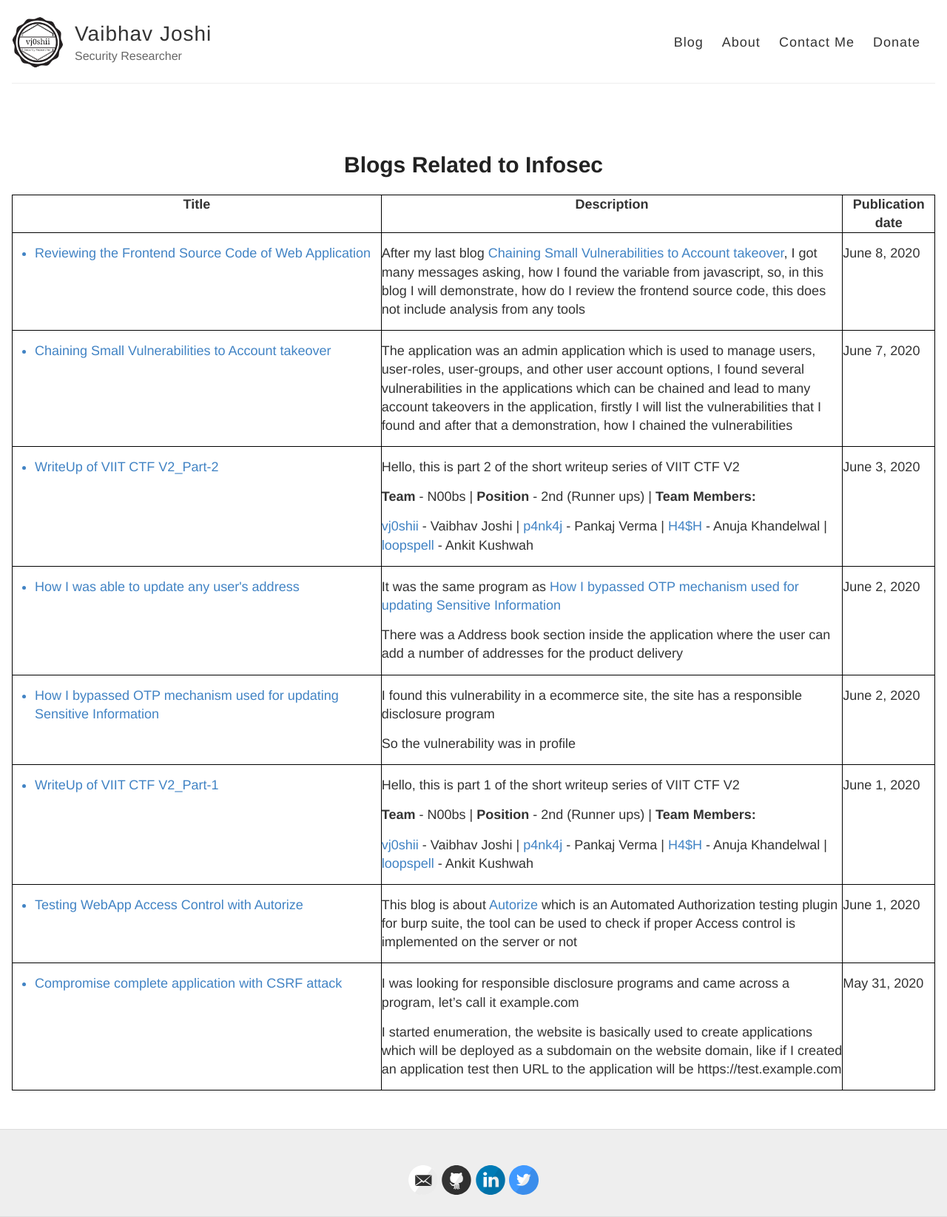
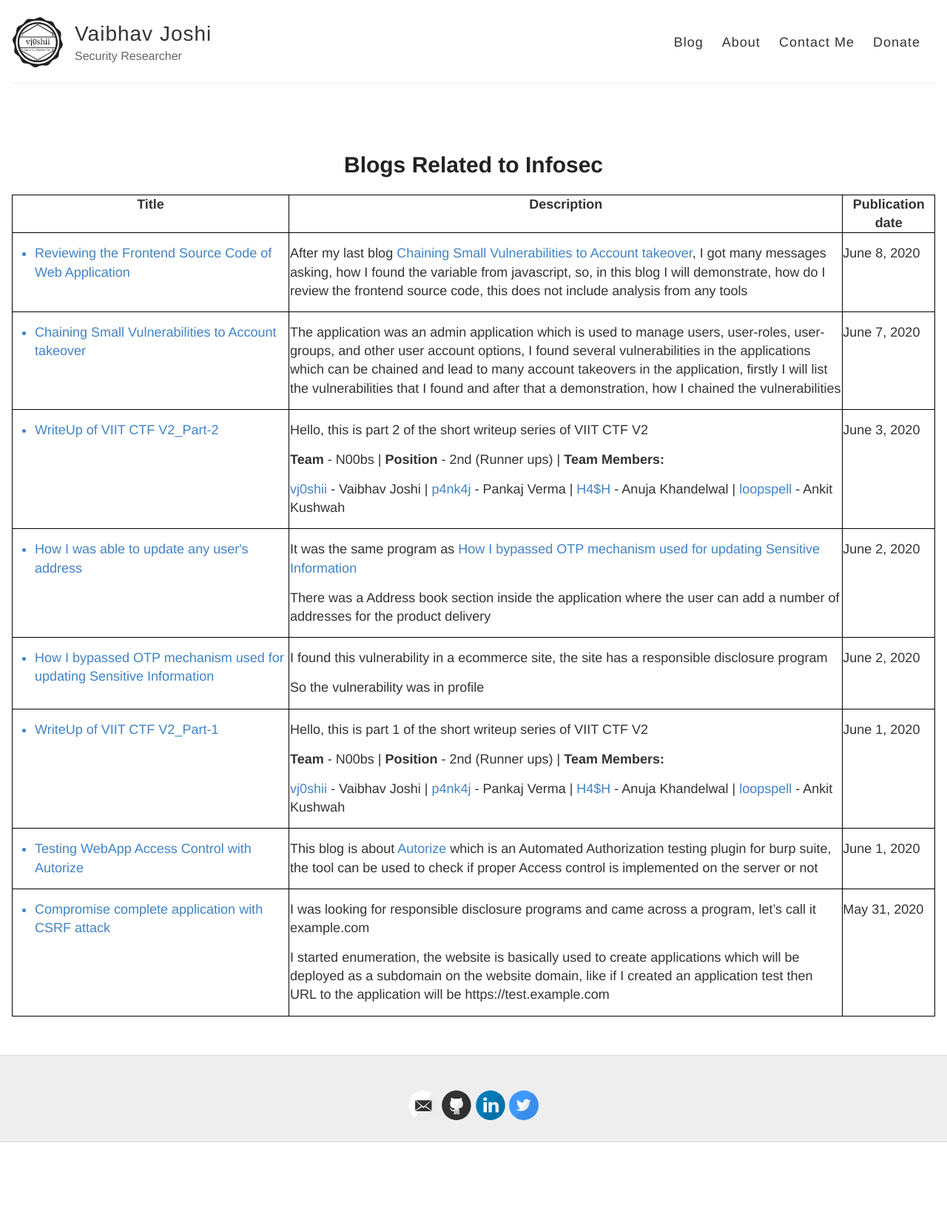
Before and after one commit to vj0shii/vj0shii.github.io, a Jekyll site: the page built from blogs.html, in a window 1280 px wide. Shown: the whole page at 74% size. Built offline with Jekyll 4.4.1, drawn with Linux system fonts in a browser that asks for light colours; after the commit the page ends 1544 px from its top, so only the background shows below that.

Commit message:
Update blogs.html

```diff
--- a/blogs.html
+++ b/blogs.html
@@ -6,13 +6,17 @@ permalink: /blogs
 table, td, th {
     border: 1px solid #000000;
 	}
+.description {
+	margin-left: 1px;
+	margin-right: 1px;
+	}
 </style>
 <div align="center"><h1>Blogs Related to Infosec</h1></div>
 <div class="posts">
 <table border="1px" width="100%">
 	<colgroup>
-		<col width="40%" />
-		<col width="50%" />
+		<col width="30%" />
+		<col width="60%" />
 		<col width="10%" />
 	</colgroup>
 	<thead>
@@ -26,7 +30,7 @@ table, td, th {
   {% for post in site.posts %}
     <tr>
 			<td markdown="span"><a href="{{ site.baseurl }}{{ post.url }}"><ul><li>{{ post.title }}</li></ul></a></td>
-			<td markdown="span">{{ post.excerpt }}</td>
+	    <td markdown="span"><div class="description">{{ post.excerpt }}</div></td>
 			<td markdown="span">{{ post.date | date: "%B %e, %Y" }}</td>
 		</tr>
   {% endfor %}
```
